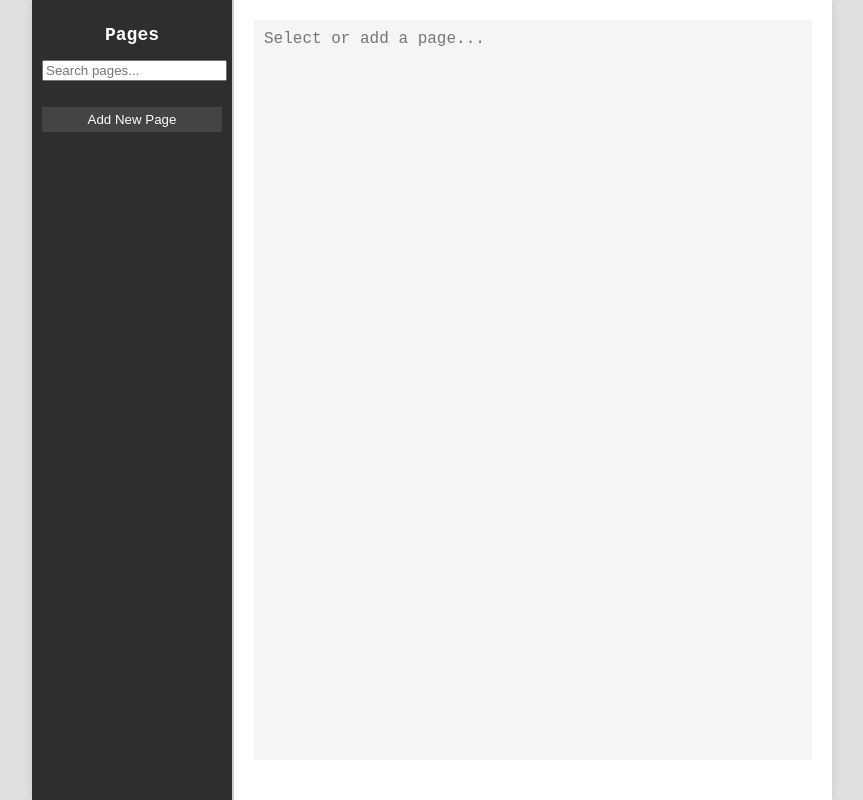
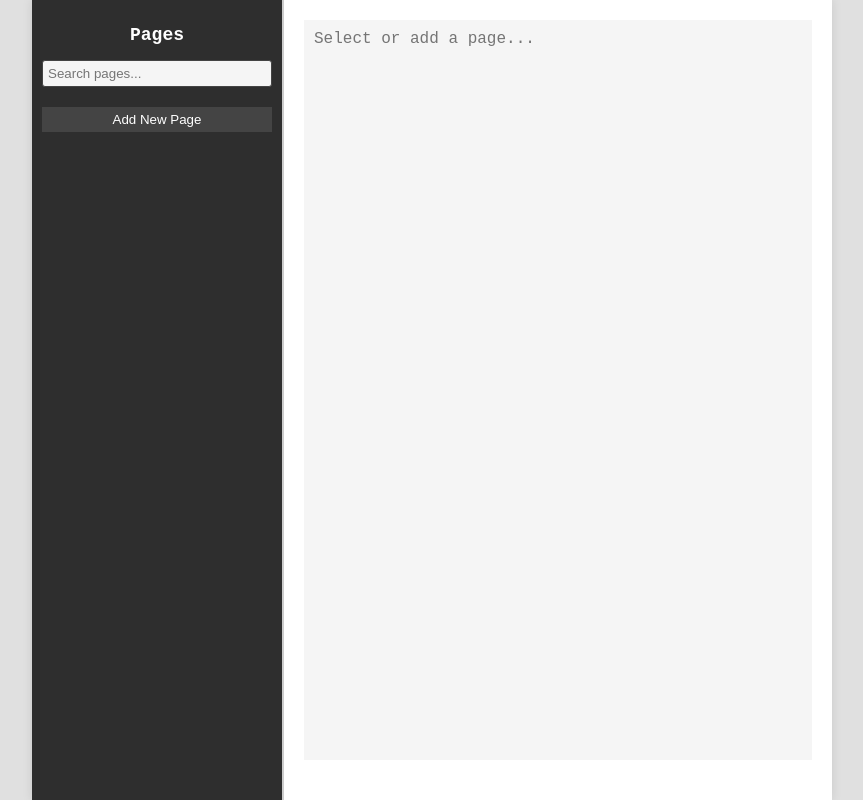
Before and after one commit to MrLee47/government-notebook, a plain HTML site: page index.html in a window 1280 px wide. Shown: the whole page, without its empty margins (208-1071 px from the left). Drawn offline with Linux system fonts and the light colour scheme.

Commit message:
Update style.css

```diff
--- a/style.css
+++ b/style.css
@@ -21,7 +21,7 @@ body {
 
 /* Sidebar Styles */
 .sidebar {
-    width: 200px;
+    width: 250px; /* Slightly wider for better readability */
     background-color: #2e2e2e; /* Dark sidebar */
     color: #fff; /* White text */
     padding: 10px;
@@ -36,9 +36,21 @@ body {
     text-align: center;
 }
 
+#search-bar {
+    width: 100%;
+    padding: 5px;
+    margin-bottom: 10px;
+    box-sizing: border-box;
+    border: 1px solid #444;
+    border-radius: 3px;
+    background-color: #f5f5f5; /* Light grey for search bar */
+}
+
+/* List Styles */
 .sidebar ul {
     list-style: none;
     padding: 0;
+    margin: 0;
 }
 
 .sidebar ul li {
@@ -71,7 +83,7 @@ body {
     z-index: 10;
 }
 
-.sidebar ul li .menu:hover .dropdown {
+.sidebar ul li .menu.active .dropdown {
     display: block;
 }
 
```
